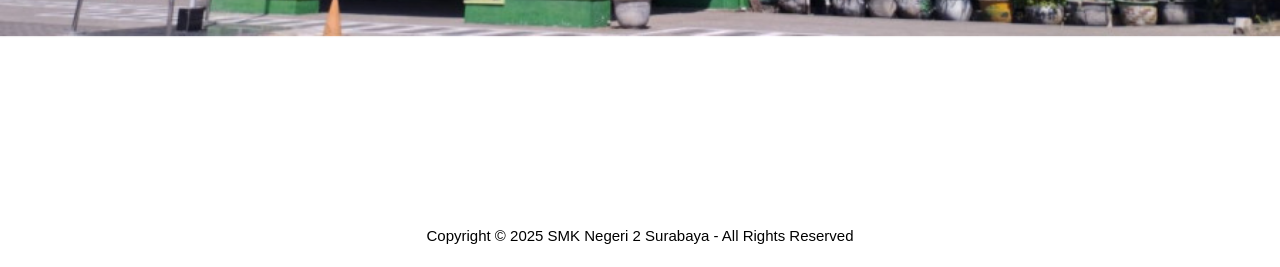
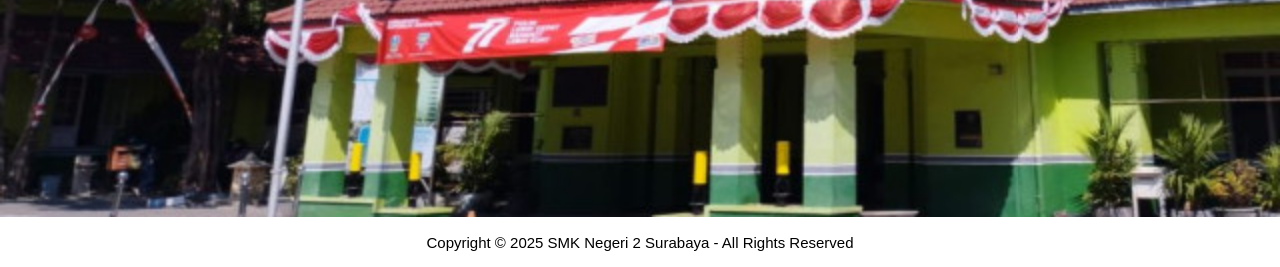
Before and after one commit to reyvanno/Portal---SMKN-2-SURABAYA, a plain HTML site: page index.html in a window 1280 px wide. Shown: the part 533-800 px from the top of the page. Drawn offline with Linux system fonts and the light colour scheme.

Commit message:
Update smkn2.css

```diff
--- a/smkn2.css
+++ b/smkn2.css
@@ -1,12 +1,12 @@
 body, html {
     width: 100%;
-    height: 100vh;
+    min-height: 100vh;
     margin: 0;
     padding: 0;
-    overflow: hidden;
+    overflow-x: hidden;
     background-image: url(bg\ smk2.png);
     background-repeat: no-repeat;
-    background-size: contain;
+    background-size: cover;
     background-attachment: fixed;
 }
 
@@ -125,8 +125,8 @@ footer {
 }
 
 .foottext {
-    position: relative;
-    top: -7px;
+    margin: 0;
+    line-height: 35px;
     font-size: 15px;
     font-family: Arial, Helvetica, sans-serif;
 }
```
